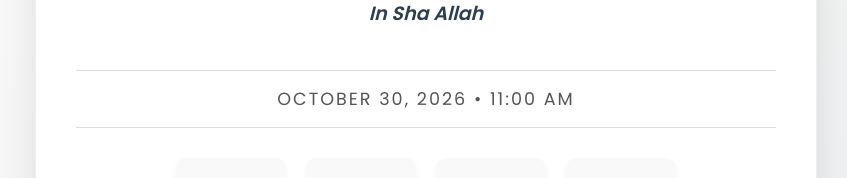
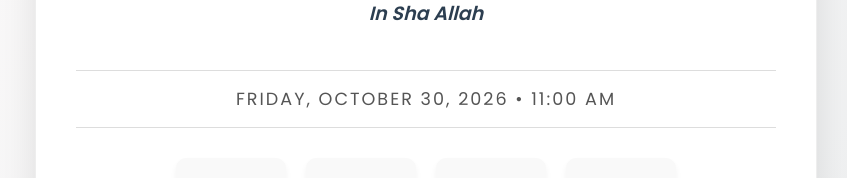
Before and after one commit to Swaziri/my_wedding_countdown, a plain HTML site: page index.html in a window 1280 px wide. Shown: the part 328-506 px from the top of the page, without its empty margins (214-1061 px from the left). Drawn offline with Linux system fonts and the light colour scheme.

Commit message:
Update index.html

```diff
--- a/index.html
+++ b/index.html
@@ -139,7 +139,7 @@
 
         <p class="in-sha-allah">In Sha Allah</p>
 
-        <p class="details">October 30, 2026 &bull; 11:00 AM</p>
+        <p class="details">Friday, October 30, 2026 &bull; 11:00 AM</p>
 
         <div class="countdown" id="countdown">
             <div class="time-box">
```
